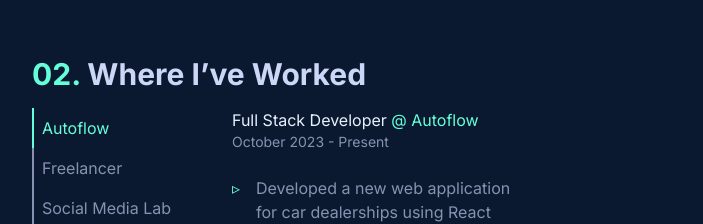
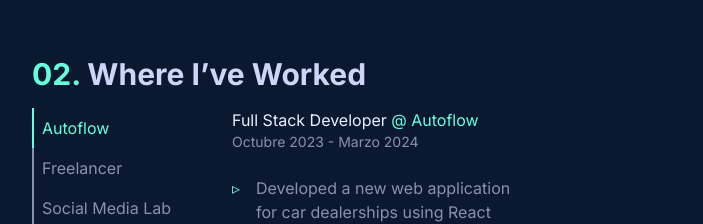
Before and after one commit to Jonavoe/portfolio, a React (Vite) app: page / in a window 1280 px wide. Shown: the part 1700-1924 px from the top of the page, without its empty margins (288-991 px from the left). Built offline with nearby package versions, Linux system fonts and the light colour scheme; a web font is replaced by a local one.

Commit message:
Update Experience.tsx

```diff
--- a/src/components/Experience.tsx
+++ b/src/components/Experience.tsx
@@ -1,6 +1,6 @@
 import React, { useState } from 'react'
 
-export default function Experience() {
+export default function Experience({ es }) {
     const [select, setSelect] = useState("autoflow")
 
     const handleClick = (value: string) => {
@@ -12,7 +12,7 @@
             <div className=' md:w-3/6'>
                 <div className='flex md:w-3/4 flex-col gap-4 '>
 
-                    <h2 className='text-3xl font-bold text-[--lightest-slate]'><span className='text-[--green]'>02.</span> Where I’ve Worked</h2>
+                    <h2 className='text-3xl font-bold text-[--lightest-slate]'><span className='text-[--green]'>02.</span> {es ? "Experiencia Laboral" : "Where I’ve Worked"}</h2>
 
                     <div className='flex flex-col md:flex-row mb-60 md:mb-0 gap-10'>
                         <div className='flex flex-col'>
@@ -26,12 +26,12 @@
                                     Full Stack Developer <span className='text-[--green]'> <span className='text-[--green]'>@</span> <a className='hover-underline-animation' href="https://www.autoflow.com.ar/" target='_blank'>Autoflow</a>
                                     </span>
                                 </h3>
-                                <p className='text-sm text-[--slate]'>October 2023 - Present</p>
+                                <p className='text-sm text-[--slate]'>Octubre 2023 - Marzo 2024</p>
                                 <div className='mt-6'>
                                     <div className='flex gap-4 '>
                                         <span className='text-[--green]'>▹</span>
-                                        <p className='text-[--slate]'>
-                                            Developed a new web application for car dealerships using React and Next.js.
+                                        <p className='text-[--slate]'>{es ? "Desarrollé una nueva aplicación web para concesionarios de automóviles utilizando React y Next.js." : "Developed a new web application for car dealerships using React and Next.js."}
+
                                         </p>
                                     </div>
                                     <div className='flex gap-4'>
```
